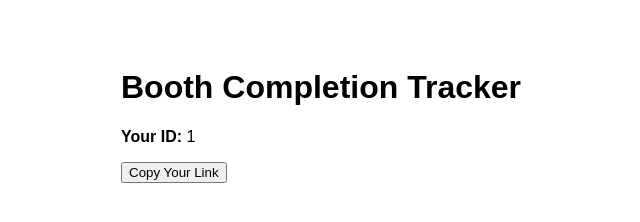
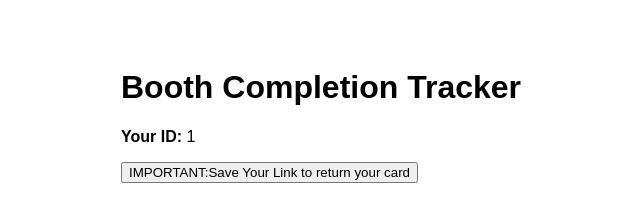
Before and after one commit to 8holic/kampungspirit25, a plain HTML site: page index.html in a window 1280 px wide. Shown: the whole page, without its empty margins (219-859 px from the left). Drawn offline with Linux system fonts and the light colour scheme; no server answers; sample sign-in values are in the browser's storage.

Commit message:
Emphasis its important to save the link

```diff
--- a/index.html
+++ b/index.html
@@ -156,7 +156,7 @@
 <body>
   <h1>Booth Completion Tracker</h1>
   <p id="userIDDisplay"><strong>Your ID:</strong> <span></span></p>
-  <button onclick="navigator.clipboard.writeText(window.location.href)">Copy Your Link</button>
+  <button onclick="navigator.clipboard.writeText(window.location.href)">IMPORTANT:Save Your Link to return your card</button>
 
   <div id="stationsContainer">
     <!-- Populated dynamically -->
```
